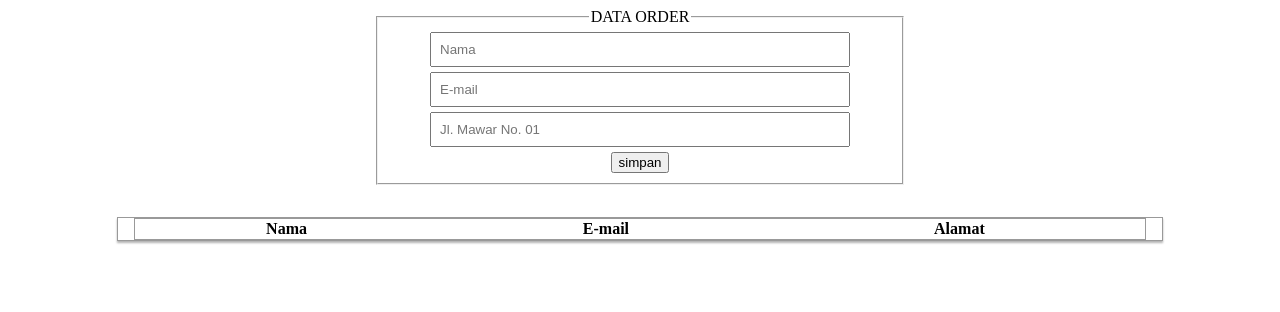
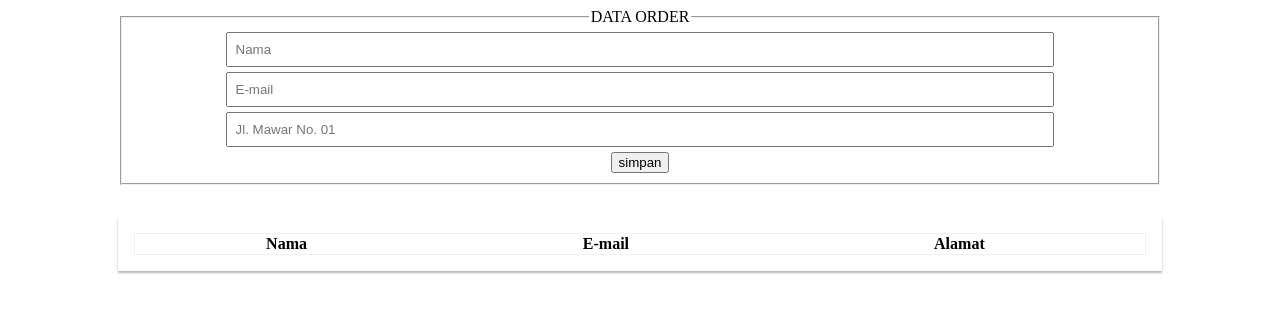
Before and after one commit to e-compfast/Firebase-Plugin-Create-Data, a plain HTML site: page tulis.html in a window 1280 px wide. Drawn offline with nearby package versions, Linux system fonts and the light colour scheme; no server answers.

Commit message:
Update app.css

```diff
--- a/css/app.css
+++ b/css/app.css
@@ -9,17 +9,17 @@ fieldset > input {
 fieldset {
 	text-align: center;
 	margin: 0 auto;
-	max-width: 500px;
+	max-width: 80%;
 	max-height: 500px;
 }
 
 .box {
 	box-shadow: 0 2px 2px rgba(0, 0, 0, 0.3);
-	padding: 0 1rem;
+	padding: 1rem 1rem;
 	margin: 2rem auto;
 	display: flex;
-	width: 80%;
-	border: 1px solid #999;
+	max-width: 80%;
+
 
 }
 
@@ -29,10 +29,10 @@ fieldset {
 	margin: 0 auto;
 	text-align: center;
 	width: 100%;
-	border: 1px solid #999;
+	border: 1px solid #f1f1f1;
 }
 
 table > th, td{
 	padding: 4px;
-	border: 1px solid #999;
+	border: 1px solid #f1f1f1;
 }
```
